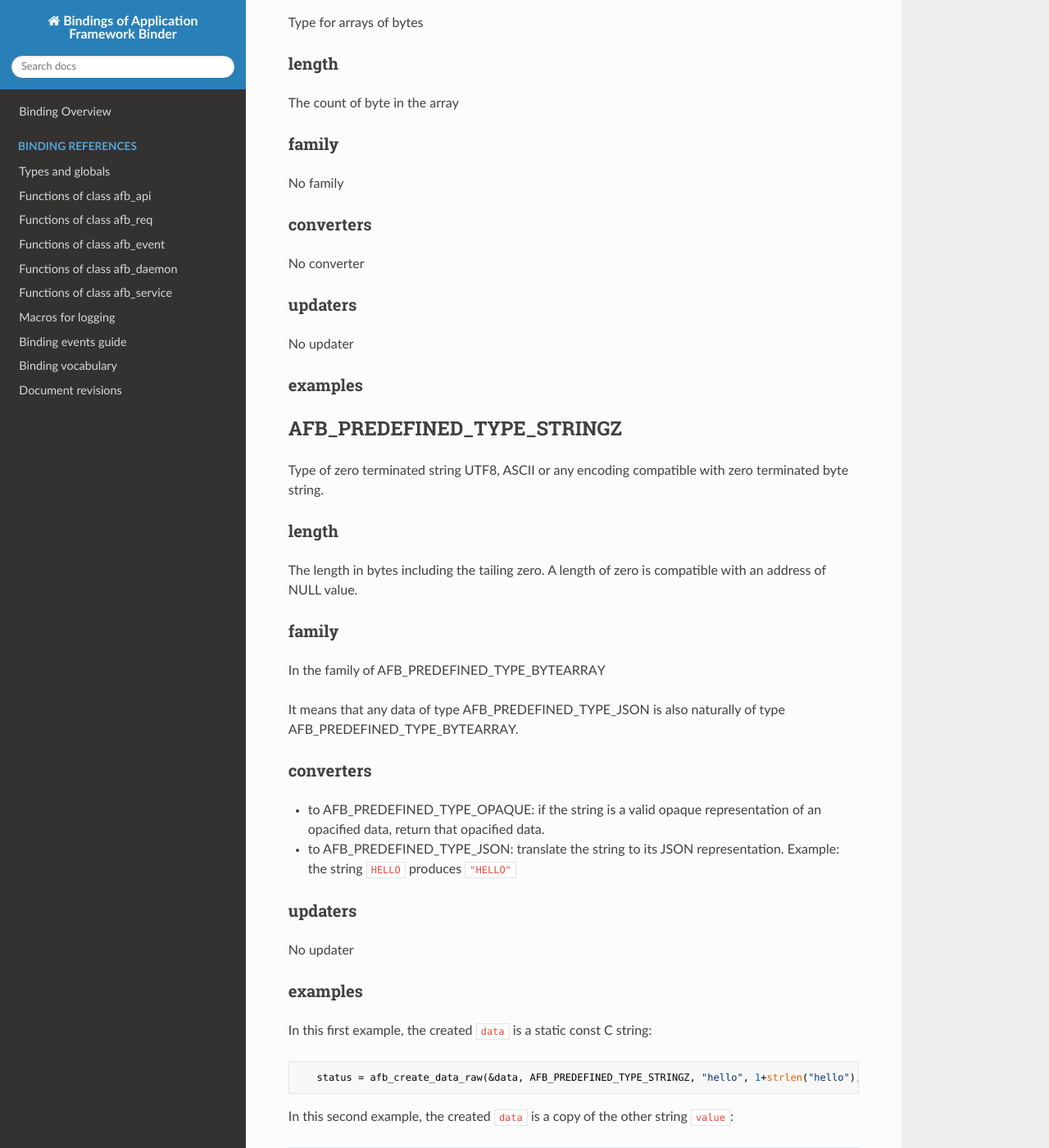
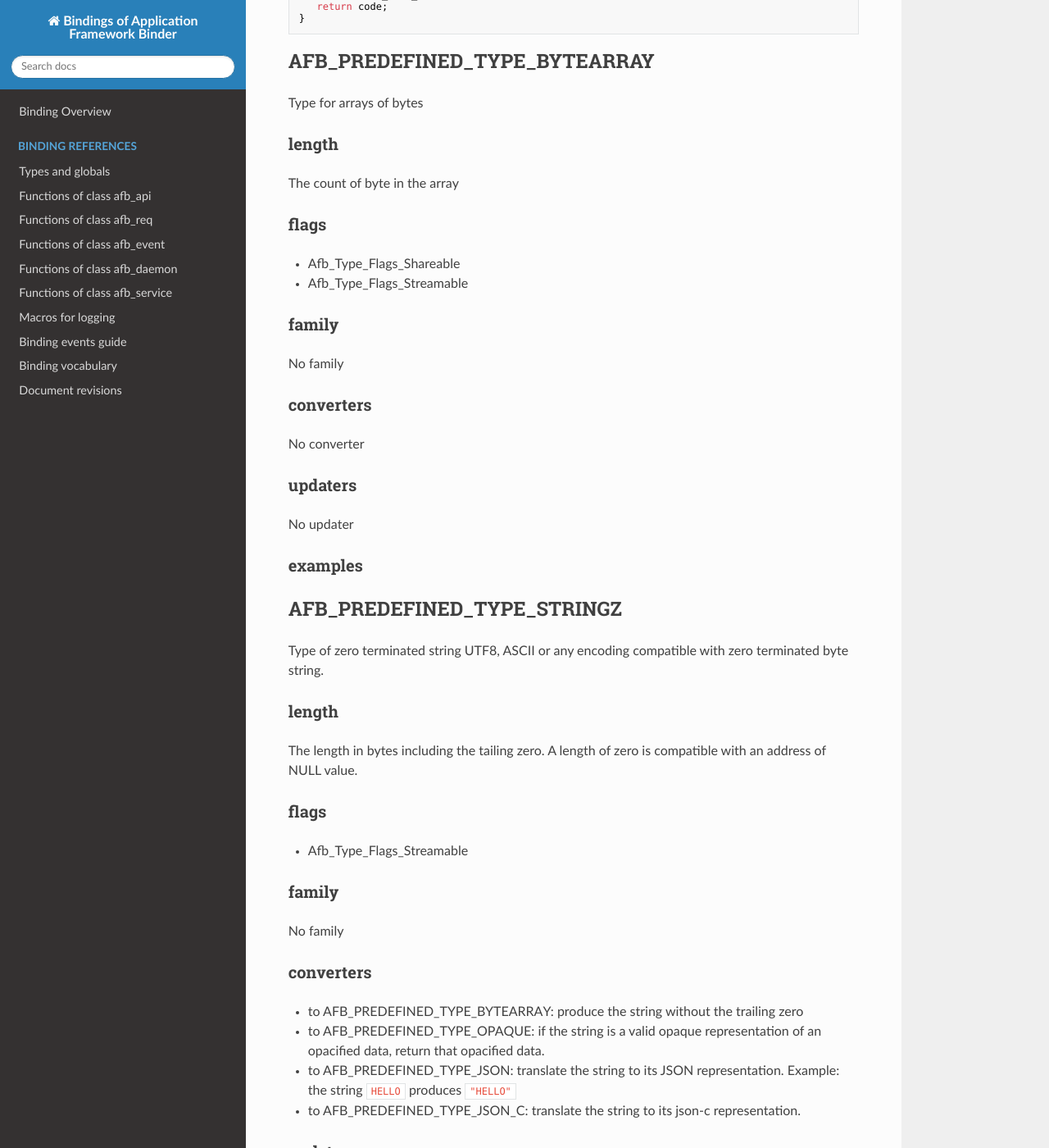
Before and after one commit to redpesk-core/afb-binding, an MkDocs documentation site: the page built from docs/reference-v4/predefined-afb-type.md, in a window 1280 px wide and 1400 px high, scrolled down 1986 px. Shown: the whole window at 82% size. Built offline with MkDocs 1.6.1, drawn with Linux system fonts in a browser that asks for light colours; nearby versions of some CDN libraries; old or Windows-style settings are respelled for this version of MkDocs; some of the changed text lies outside the part shown.

Commit message:
predefined-afb-type.md: Update to version 4.1.4

````diff
--- a/docs/reference-v4/predefined-afb-type.md
+++ b/docs/reference-v4/predefined-afb-type.md
@@ -36,6 +36,10 @@ The opaque type is anything represented by its address.
 ### length
 
 The length is not used
+
+### flags
+
+- Afb_Type_Flags_Opaque
 
 ### family
 
@@ -81,6 +85,9 @@ int data_of_context(struct context *context, afb_data_t *data)
 }
 ```
 
+
+
+
 ## AFB\_PREDEFINED\_TYPE\_BYTEARRAY
 
 Type for arrays of bytes
@@ -88,6 +95,11 @@ Type for arrays of bytes
 ### length
 
 The count of byte in the array
+
+### flags
+
+- Afb_Type_Flags_Shareable
+- Afb_Type_Flags_Streamable
 
 ### family
 
@@ -105,6 +117,10 @@ No updater
 
 
 
+
+
+
+
 ## AFB\_PREDEFINED\_TYPE\_STRINGZ
 
 Type of zero terminated string UTF8, ASCII or any encoding compatible with
@@ -115,20 +131,25 @@ zero terminated byte string.
 The length in bytes including the tailing zero.
 A length of zero is compatible with an address of NULL value.
 
+### flags
+
+- Afb_Type_Flags_Streamable
+
 ### family
 
-In the family of AFB\_PREDEFINED\_TYPE\_BYTEARRAY
-
-It means that any data of type AFB\_PREDEFINED\_TYPE\_JSON is also
-naturally of type AFB\_PREDEFINED\_TYPE\_BYTEARRAY.
+No family
 
 ### converters
+
+- to AFB\_PREDEFINED\_TYPE\_BYTEARRAY: produce the string without the trailing zero
 
 - to AFB\_PREDEFINED\_TYPE\_OPAQUE: if the string is a valid opaque representation of
 an opacified data, return that opacified data.
 
 - to AFB\_PREDEFINED\_TYPE\_JSON: translate the string to its JSON representation.
 Example: the string `HELLO` produces `"HELLO"`
+
+- to AFB\_PREDEFINED\_TYPE\_JSON\_C: translate the string to its json-c representation.
 
 ### updaters
 
@@ -157,6 +178,10 @@ In this third example, the created `data` is a reference to field of `value`:
 Here the function `unref_value` is called when the created `data` is no more used,
 meaning that the value `value->name` isn't needed anymore for the created data.
 
+
+
+
+
 ## AFB\_PREDEFINED\_TYPE\_JSON
 
 Type of json string terminated by a zero, UTF8 or ASCII encoded.
@@ -165,6 +190,10 @@ Type of json string terminated by a zero, UTF8 or ASCII encoded.
 
 The length in bytes including the tailing zero.
 A length of zero is compatible with an address of NULL value.
+
+### flags
+
+- Afb_Type_Flags_Streamable
 
 ### family
 
@@ -188,6 +217,9 @@ No updater
 
 
 
+
+
+
 ## AFB\_PREDEFINED\_TYPE\_JSON\_C
 
 Type of json object as handled by libjson-c
@@ -195,6 +227,10 @@ Type of json object as handled by libjson-c
 ### length
 
 The length is not used
+
+### flags
+
+No flags
 
 ### family
 
@@ -213,6 +249,8 @@ No updater
 
 ### examples
 
+
+
 ## AFB\_PREDEFINED\_TYPE\_BOOL
 
 Type of boolean values
@@ -220,6 +258,10 @@ Type of boolean values
 ### length
 
 Must be 1
+
+### flags
+
+- Afb_Type_Flags_Shareable
 
 ### family
 
@@ -257,6 +299,10 @@ Type of signed 32 bit integers
 
 Must be 4
 
+### flags
+
+- Afb_Type_Flags_Shareable
+
 ### family
 
 No family
@@ -286,6 +332,10 @@ Type of unsigned 32 bit integers
 ### length
 
 Must be 4
+
+### flags
+
+- Afb_Type_Flags_Shareable
 
 ### family
 
@@ -319,6 +369,10 @@ Type of signed 64 bit integers
 
 Must be 8
 
+### flags
+
+- Afb_Type_Flags_Shareable
+
 ### family
 
 No family
@@ -347,6 +401,10 @@ Type of unsigned 64 bit integers
 
 Must be 8
 
+### flags
+
+- Afb_Type_Flags_Shareable
+
 ### family
 
 No family
@@ -373,6 +431,10 @@ Type of doubles
 
 Must be 8
 
+### flags
+
+- Afb_Type_Flags_Shareable
+
 ### family
 
 No family
````
